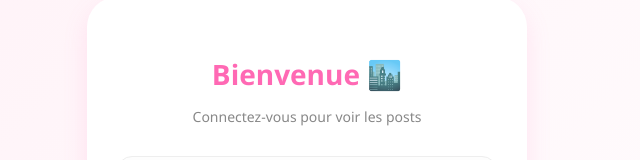
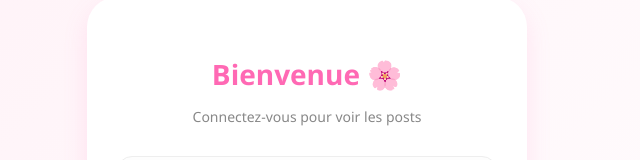
Before and after one commit to Her-divanni/Nev-City, a plain HTML site: page index.html in a window 1280 px wide. Shown: the part 196-356 px from the top of the page, without its empty margins (333-973 px from the left). Drawn offline with Linux system fonts and the light colour scheme.

Commit message:
Update index.html

```diff
--- a/index.html
+++ b/index.html
@@ -75,7 +75,7 @@
 
 <div class="card">
     <div id="loginSection">
-        <h1>Bienvenue 🏙️</h1>
+        <h1>Bienvenue 🌸</h1>
         <p>Connectez-vous pour voir les posts</p>
 
         <div class="input-group">
```
